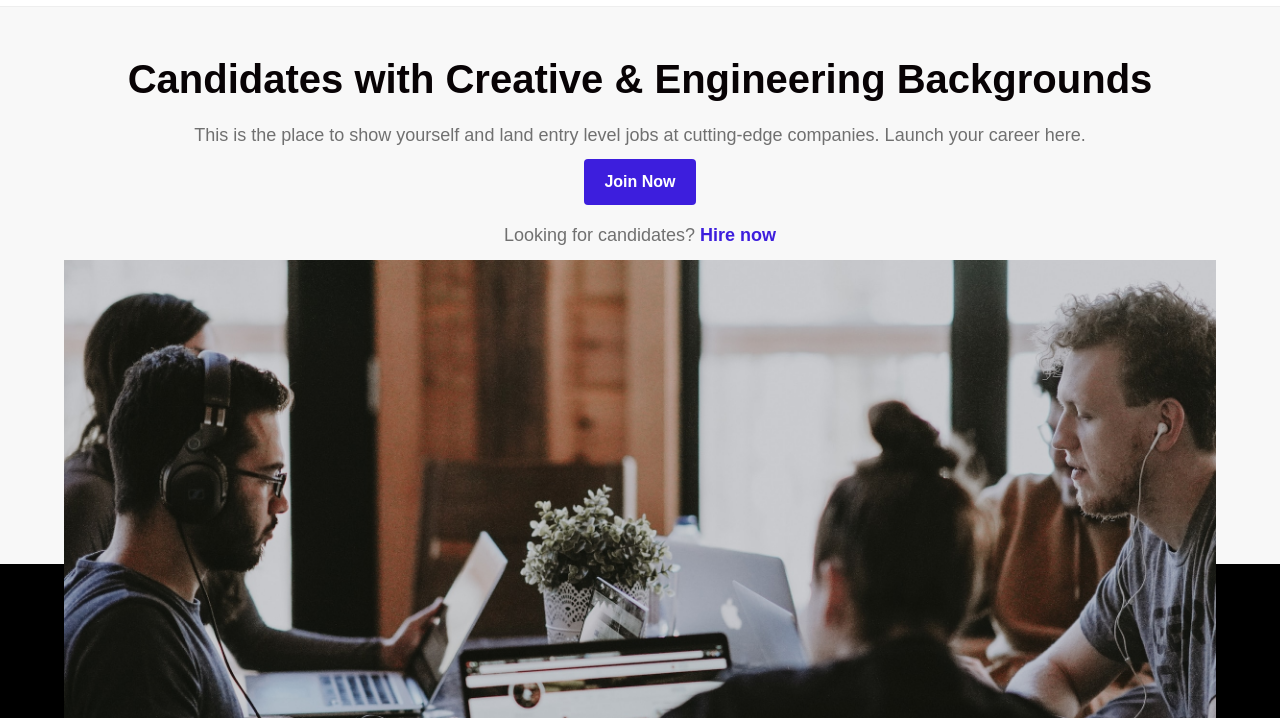
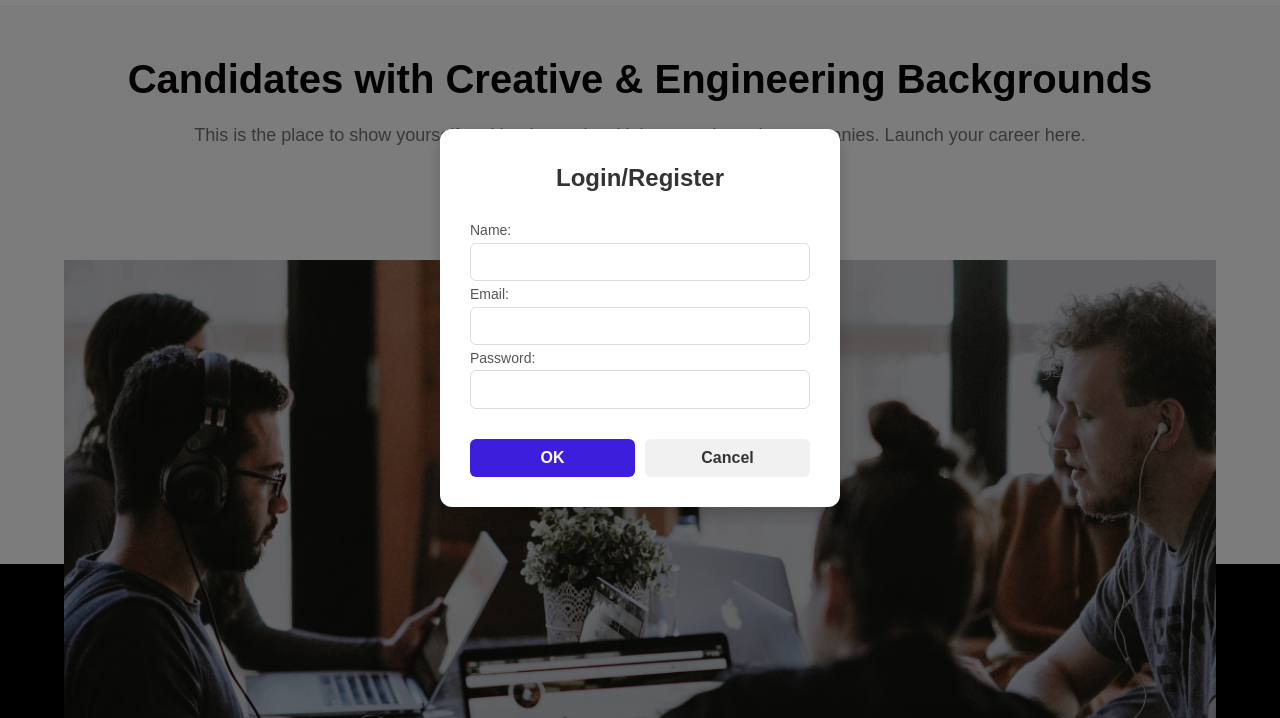
Before and after one commit to gavrilov-si25/frontend_gavrilov, a plain HTML site: page index.html in a window 1280 px wide. Both pictures are taken after a click on the link "Sign Up". Shown: the part 82-800 px from the top of the page. Drawn offline with Linux system fonts and the light colour scheme.

Commit message:
Task 2.2 Module 2

```diff
--- a/index.html
+++ b/index.html
@@ -117,6 +117,26 @@
         </div>
     </div>
 </footer>
+<div class="modal-overlay hidden">
+    <div class="modal">
+        <form>
+            <h2>Login/Register</h2>
+            <label for="name">Name:</label>
+            <input type="text" id="name" name="name" required>
+
+            <label for="email">Email:</label>
+            <input type="email" id="email" name="email" required>
+
+            <label for="password">Password:</label>
+            <input type="password" id="password" name="password" required>
+
+            <div class="modal-buttons">
+                <button type="submit" class="primary-button">OK</button>
+                <button type="button" class="secondary-button cancel-button">Cancel</button>
+            </div>
+        </form>
+    </div>
+</div>
 <script src="scripts/swiper-bundle.min.js"></script>
 <script src="scripts/scripts.js"></script>
 </body>
--- a/scripts/scripts.js
+++ b/scripts/scripts.js
@@ -52,11 +52,9 @@ function handleFeatureClicks() {
     });
 }
 
-document.addEventListener('DOMContentLoaded', () => {
+document.addEventListener("DOMContentLoaded", () => {
     handleFeatureClicks();
-});
 
-document.addEventListener("DOMContentLoaded", () => {
     new Swiper('.swiper', {
         loop: true,
         navigation: {
@@ -64,4 +62,26 @@ document.addEventListener("DOMContentLoaded", () => {
             prevEl: '.swiper-button-prev',
         },
     });
+
+    const modalOverlay = document.querySelector('.modal-overlay');
+    const cancelButtons = document.querySelectorAll('.cancel-button, .modal-overlay');
+
+    document.querySelectorAll('.sign-up, .log-in').forEach(button => {
+        button.addEventListener('click', (e) => {
+            e.preventDefault();
+            modalOverlay.classList.remove('hidden');
+            document.body.style.overflow = 'hidden';
+        });
+    });
+
+    cancelButtons.forEach(button => {
+        button.addEventListener('click', () => {
+            modalOverlay.classList.add('hidden');
+            document.body.style.overflow = '';
+        });
+    });
+
+    document.querySelector('.modal').addEventListener('click', (e) => {
+        e.stopPropagation();
+    });
 });
--- /dev/null
+++ b/styles/blocks/form.css
@@ -0,0 +1,93 @@
+/* form.css */
+.modal {
+    background: white;
+    padding: 30px;
+    border-radius: 12px;
+    box-shadow: 0 8px 16px rgba(0, 0, 0, 0.2);
+    width: 90%;
+    max-width: 400px;
+    display: flex;
+    flex-direction: column;
+    gap: 15px;
+}
+
+.modal h2 {
+    font-size: 24px;
+    font-weight: bold;
+    margin-bottom: 20px;
+    text-align: center;
+    color: #333;
+}
+
+.modal label {
+    font-size: 14px;
+    color: #555;
+    margin-bottom: 5px;
+}
+
+.modal input {
+    width: 100%;
+    padding: 10px;
+    font-size: 14px;
+    border: 1px solid #ddd;
+    border-radius: 6px;
+    box-sizing: border-box;
+}
+
+.modal-buttons {
+    margin-top: 30px;
+    display: flex;
+    justify-content: space-between;
+    gap: 10px;
+}
+
+.modal-buttons .primary-button {
+    flex: 1;
+    padding: 10px;
+    font-size: 16px;
+    font-weight: bold;
+    color: white;
+    background-color: #3D1EDD;
+    border: none;
+    border-radius: 6px;
+    cursor: pointer;
+    transition: background-color 0.3s ease;
+}
+
+.modal-buttons .primary-button:hover {
+    background-color: #5A67D8;
+}
+
+.modal-buttons .secondary-button {
+    flex: 1;
+    padding: 10px;
+    font-size: 16px;
+    font-weight: bold;
+    color: #333;
+    background-color: #f1f1f1;
+    border: none;
+    border-radius: 6px;
+    cursor: pointer;
+    transition: background-color 0.3s ease;
+}
+
+.modal-buttons .secondary-button:hover {
+    background-color: #ddd;
+}
+
+.modal-overlay.hidden {
+    display: none;
+}
+
+.modal-overlay {
+    position: fixed;
+    top: 0;
+    left: 0;
+    width: 100%;
+    height: 100%;
+    background: rgba(0, 0, 0, 0.5);
+    display: flex;
+    justify-content: center;
+    align-items: center;
+    z-index: 9999;
+}
--- a/styles/styles.css
+++ b/styles/styles.css
@@ -28,5 +28,8 @@
 /* footer */
 @import "blocks/footer.css";
 
+/* form */
+@import "blocks/form.css";
+
 /* responsive */
 @import "blocks/responsive.css";
```
Also changed, not shown: styles/blocks/slider.css (line endings or trailing spaces).
